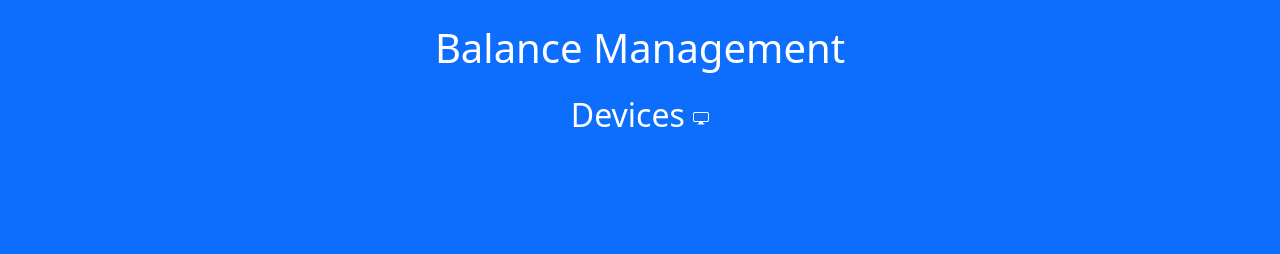
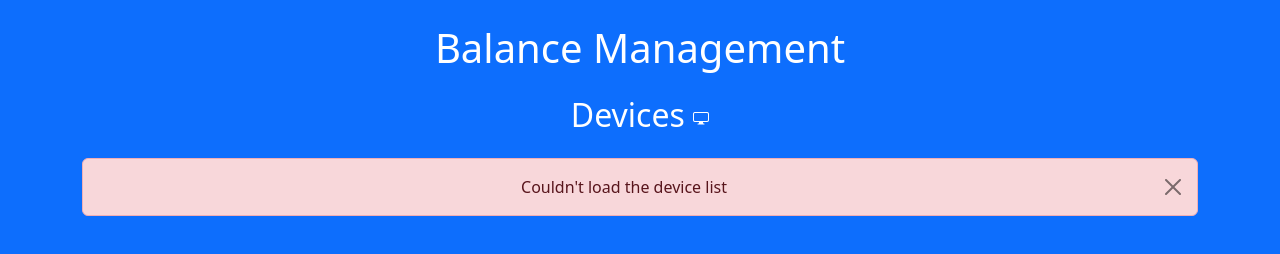
Before and after one commit to mstislavtceva/Balance-Management, a plain HTML site: page index.html in a window 1280 px wide. Drawn offline with nearby package versions, Linux system fonts and the light colour scheme; no server answers.

Commit message:
feat: add error notifications handling
   - Create hidden notifications block in HTML
   - Implement showError function
   - Add error handling for failed API requests
   - Style notifications with Bootstrap alerts

```diff
--- a/assets/js/script.js
+++ b/assets/js/script.js
@@ -1,6 +1,8 @@
 // DOM элементы
 const devices = document.getElementById("devices");
 const devicesList = document.getElementById("devices-list");
+const notification = document.getElementById("notification");
+const notificationMessage = document.getElementById("notification-message");
 
 // Инициализация приложения
 document.addEventListener("DOMContentLoaded", () => {
@@ -27,6 +29,7 @@ async function loadDevices() {
     renderDevices(devicesData);
   } catch (error) {
     console.error("Ошибка при загрузке девайсов:", error);
+    showError("Couldn't load the device list");
   }
 }
 
@@ -69,3 +72,11 @@ function formatDate(dateString) {
   const date = new Date(dateString);
   return date.toLocaleString();
 }
+
+// Функция отображения ошибки
+function showError(message) {
+  notification.classList.remove("alert-success", "fade");
+  notification.classList.add("alert-danger", "show");
+  notificationMessage.textContent = message;
+  setTimeout(() => notification.classList.remove("show"), 3000);
+}
--- a/index.html
+++ b/index.html
@@ -27,6 +27,12 @@
             </h2>
             <div id="devices-list" class="row row-cols-1 row-cols-md-2 row-cols-lg-3 g-4"></div>
         </div>
+
+        <!-- Уведомления -->
+        <div id="notification" class="alert alert-dismissible fade mt-4 text-center" role="alert">
+            <span id="notification-message"></span>
+            <button type="button" class="btn-close" data-bs-dismiss="alert" aria-label="Close"></button>
+        </div>
     </div>
 </body>
 
```
